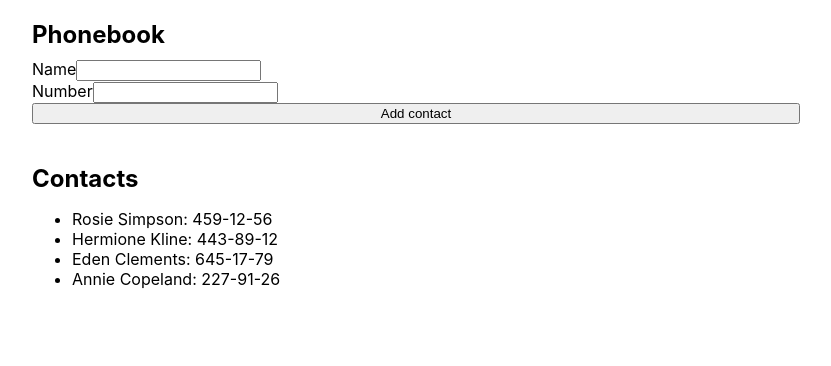
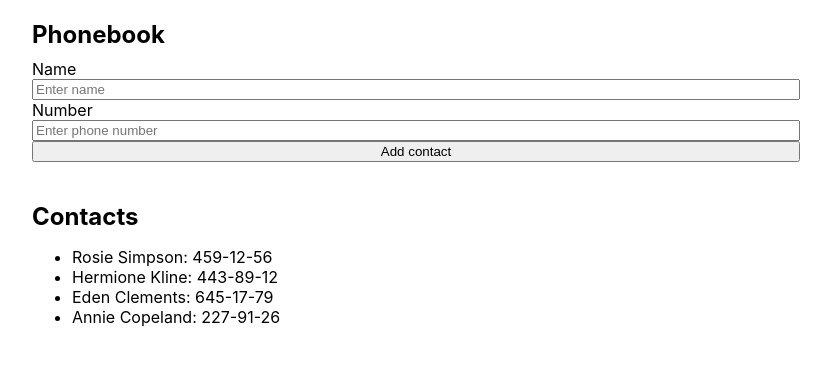
Before and after one commit to busgoit/goit-react-hw-02-phonebook, a React (Create React App) app: page / in a window 1280 px wide. Shown: the top 366 px of the page, without its empty margins (224-1055 px from the left). Built offline with nearby package versions, Linux system fonts and the light colour scheme.

Commit message:
onInputChange

```diff
--- a/src/components/App.jsx
+++ b/src/components/App.jsx
@@ -15,13 +15,20 @@ export class App extends Component {
     number: '',
   };
 
+  onInputChange = e => {
+    if (e.currentTarget.name === 'name')
+      this.setState({ name: e.currentTarget.value });
+    if (e.currentTarget.name === 'number')
+      this.setState({ number: e.currentTarget.value });
+  };
+
   render() {
-    const { contacts } = this.state;
+    const { contacts, name, number } = this.state;
 
     return (
       <>
         <Section title="Phonebook">
-          <Form />
+          <Form name={name} number={number} onChange={this.onInputChange} />
         </Section>
         <Section title="Contacts">
           <Contacts contacts={contacts} />
--- a/src/components/Form/Form.jsx
+++ b/src/components/Form/Form.jsx
@@ -1,33 +1,42 @@
-// import PropTypes from 'prop-types';
+import PropTypes from 'prop-types';
 import { StyledForm } from './Form.styled';
 
-const Form = () => {
+const Form = ({ name, number, onChange }) => {
   return (
     <StyledForm>
-      <label>
-        Name
+      <label htmlFor="name">Name</label>
       <input
         type="text"
         name="name"
+        value={name}
+        onChange={onChange}
+        placeholder="Enter name"
         pattern="^[a-zA-Zа-яА-Я]+(([' -][a-zA-Zа-яА-Я ])?[a-zA-Zа-яА-Я]*)*$"
         title="Name may contain only letters, apostrophe, dash and spaces. For example Adrian, Jacob Mercer, Charles de Batz de Castelmore d'Artagnan"
         required
       />
-      </label>
-      <label>
-        Number
+
+      <label htmlFor="number">Number</label>
       <input
         type="tel"
         name="number"
+        value={number}
+        onChange={onChange}
+        placeholder="Enter phone number"
         pattern="\+?\d{1,4}?[-.\s]?\(?\d{1,3}?\)?[-.\s]?\d{1,4}[-.\s]?\d{1,4}[-.\s]?\d{1,9}"
         title="Phone number must be digits and can contain spaces, dashes, parentheses and can start with +"
         required
       />
-      </label>
 
-      <button>Add contact</button>
+      <button type="submit">Add contact</button>
     </StyledForm>
   );
 };
 
 export default Form;
+
+Form.propTypes = {
+  name: PropTypes.string.isRequired,
+  number: PropTypes.string.isRequired,
+  // onChange: PropTypes.func.isRequired,
+};
```
Lines whose indentation alone changed are shown as unchanged.
